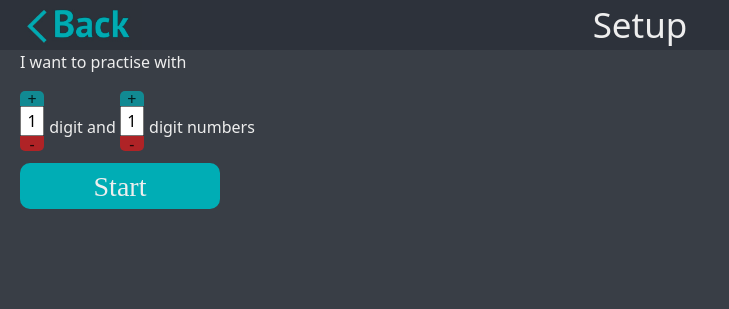
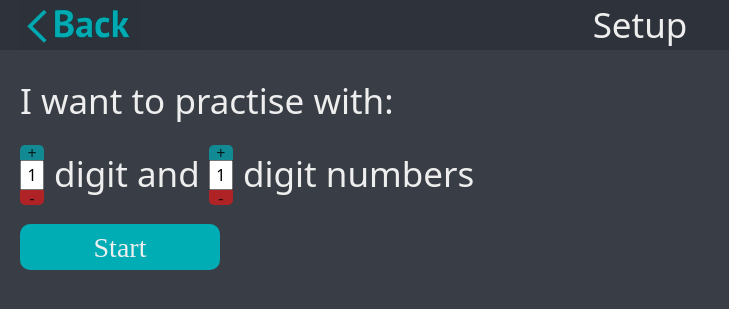
Before and after one commit to ViktorKuzmanov/Get-Numerate-App, a PHP site: page /setupGame.html in a window 1280 px wide. Shown: the top 309 px of the page, without its empty margins (0-729 px from the left). Run offline with PHP 8.4, Linux system fonts and the light colour scheme.

Commit message:
add font size and margin top to header

```diff
--- a/css/setupGame.css
+++ b/css/setupGame.css
@@ -34,6 +34,11 @@ body {
   margin-left: 20px;
 }
 
+#flexContainer .header {
+  font-size: 35px;
+  margin-top: 25px;
+}
+
 #flexContainer .header p {
   margin-bottom: 0;
 }
@@ -57,12 +62,14 @@ body {
   box-sizing: border-box;
   display: block;
   text-align: center;
+  font-size: 16px;
   color: black;
 }
 
 #flexContainer .header button {
   width: 24px;
   height: 15px;
+  font-size: 16px;
   display: block;
   line-height: 15px;
   border: none;
--- a/scss/setupGame.scss
+++ b/scss/setupGame.scss
@@ -15,6 +15,8 @@ body {
 #flexContainer {
     margin-left: 20px;
     .header {
+        font-size: 35px;
+        margin-top: 25px;
         p {
             margin-bottom: 0;
         }
@@ -36,12 +38,14 @@ body {
             box-sizing: border-box;
             display: block;
             text-align: center;
+            font-size: 16px;
             color: black;
         }
 
         button {
             width: 24px;
             height: 15px;
+            font-size: 16px;
             display: block;
             line-height: 15px;
             border: none;
--- a/setupGame.html
+++ b/setupGame.html
@@ -15,7 +15,7 @@
 		</div>
 		<div id="flexContainer">
 			<div class="header">
-				<p>I want to practise <span id="operationName"></span> with</p>
+				<p>I want to practise <span id="operationName"></span> with:</p>
 				<span>
 					<button id="addButton" onclick="digitButtonTapped('firstNumDigit','+')">+</button>
 					<input id="firstNumDigit" type="text" value="1" />
```
Also changed, not shown: 1 other file.
